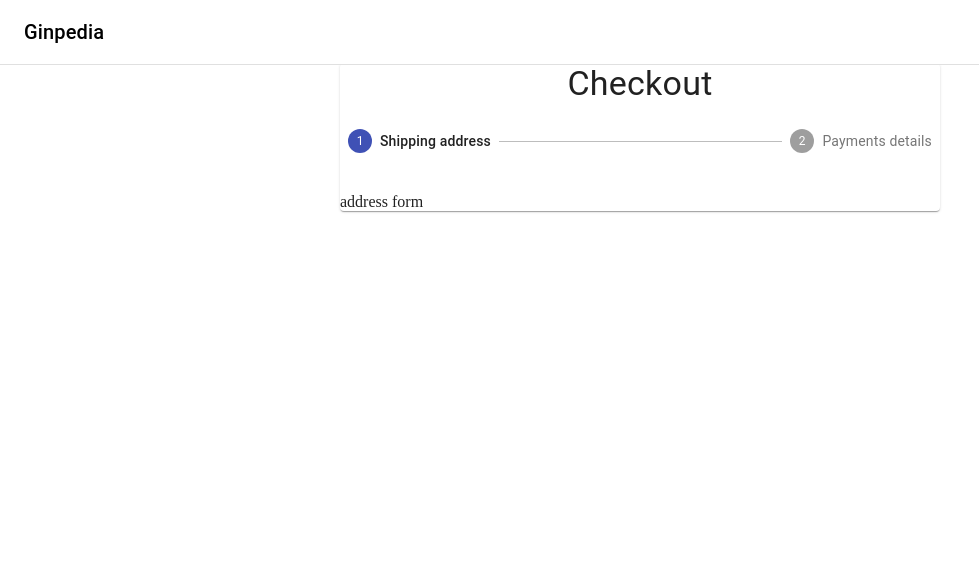
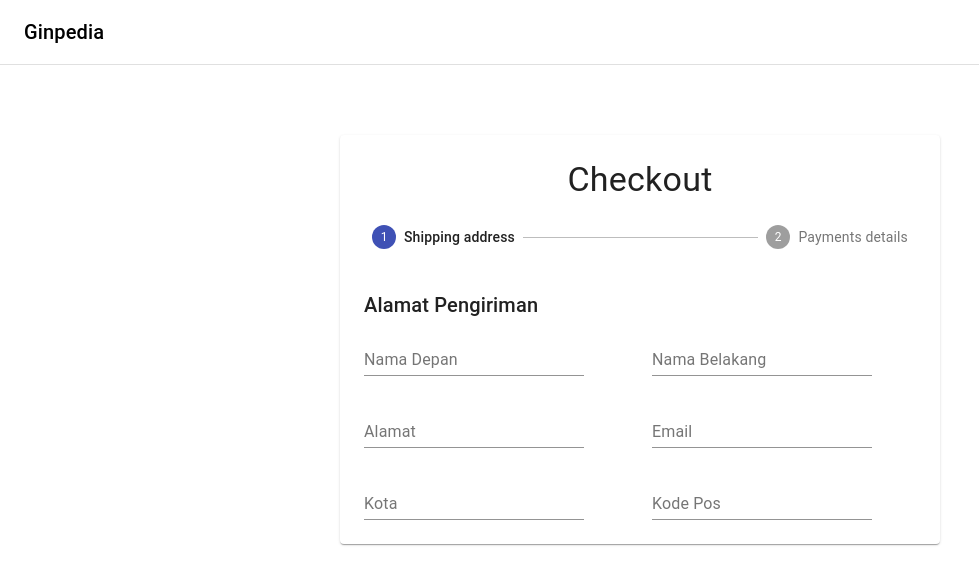
Before and after one commit to giannurwana19/react-commerce-app, a React (Create React App) app: page /checkout in a window 1280 px wide. Shown: the top 584 px of the page, without its empty margins (0-979 px from the left). Built offline with nearby package versions, Linux system fonts and the light colour scheme; no server answers.

Commit message:
layout checkout form with react hook form

```diff
--- a/src/components/CheckoutForm/AddressForm/index.js
+++ b/src/components/CheckoutForm/AddressForm/index.js
@@ -1,5 +1,34 @@
+import {
+  InputLabel,
+  Select,
+  Button,
+  Grid,
+  Typography,
+} from '@material-ui/core';
+import { useForm, FormProvider } from 'react-hook-form';
+import FormInput from '../FormInput';
+
 const AddressForm = () => {
-  return <div>address form</div>;
+  const methods = useForm();
+  return (
+    <>
+      <Typography variant="h6" gutterBottom>
+        Alamat Pengiriman
+      </Typography>
+      <FormProvider {...methods}>
+        <form onSubmit={''}>
+          <Grid container spacing={3}>
+            <FormInput required name="firstName" label="Nama Depan" />
+            <FormInput required name="lastName" label="Nama Belakang" />
+            <FormInput required name="address" label="Alamat" />
+            <FormInput required name="email" label="Email" />
+            <FormInput required name="city" label="Kota" />
+            <FormInput required name="ZIP" label="Kode Pos" />
+          </Grid>
+        </form>
+      </FormProvider>
+    </>
+  );
 };
 
 export default AddressForm;
--- a/src/components/CheckoutForm/Checkout/index.js
+++ b/src/components/CheckoutForm/Checkout/index.js
@@ -16,9 +16,9 @@ const Checkout = () => {
 
   return (
     <>
-      <div className={classes.toolbar}>
+      <div className={classes.toolbar} />
       <main className={classes.layout}>
-          <Paper>
+        <Paper className={classes.paper}>
           <Typography variant="h4" align="center">
             Checkout
           </Typography>
@@ -32,7 +32,6 @@ const Checkout = () => {
           {activeStep === steps.length ? <Confirmation /> : <Form />}
         </Paper>
       </main>
-      </div>
     </>
   );
 };
--- /dev/null
+++ b/src/components/CheckoutForm/FormInput/index.js
@@ -0,0 +1,22 @@
+import { useFormContext, Controller } from 'react-hook-form';
+import { TextField, Grid } from '@material-ui/core';
+
+function FormInput({ name, label, required }) {
+  const { control } = useFormContext();
+  const isError = false;
+
+  return (
+    <Grid item xs={12} sm={6}>
+      <Controller
+        render={field => <TextField label={label} {...field} />}
+        name={name}
+        control={control}
+        fullWidth
+        required={required}
+        error={isError}
+      />
+    </Grid>
+  );
+}
+
+export default FormInput;
```
Lines whose indentation alone changed are shown as unchanged.
